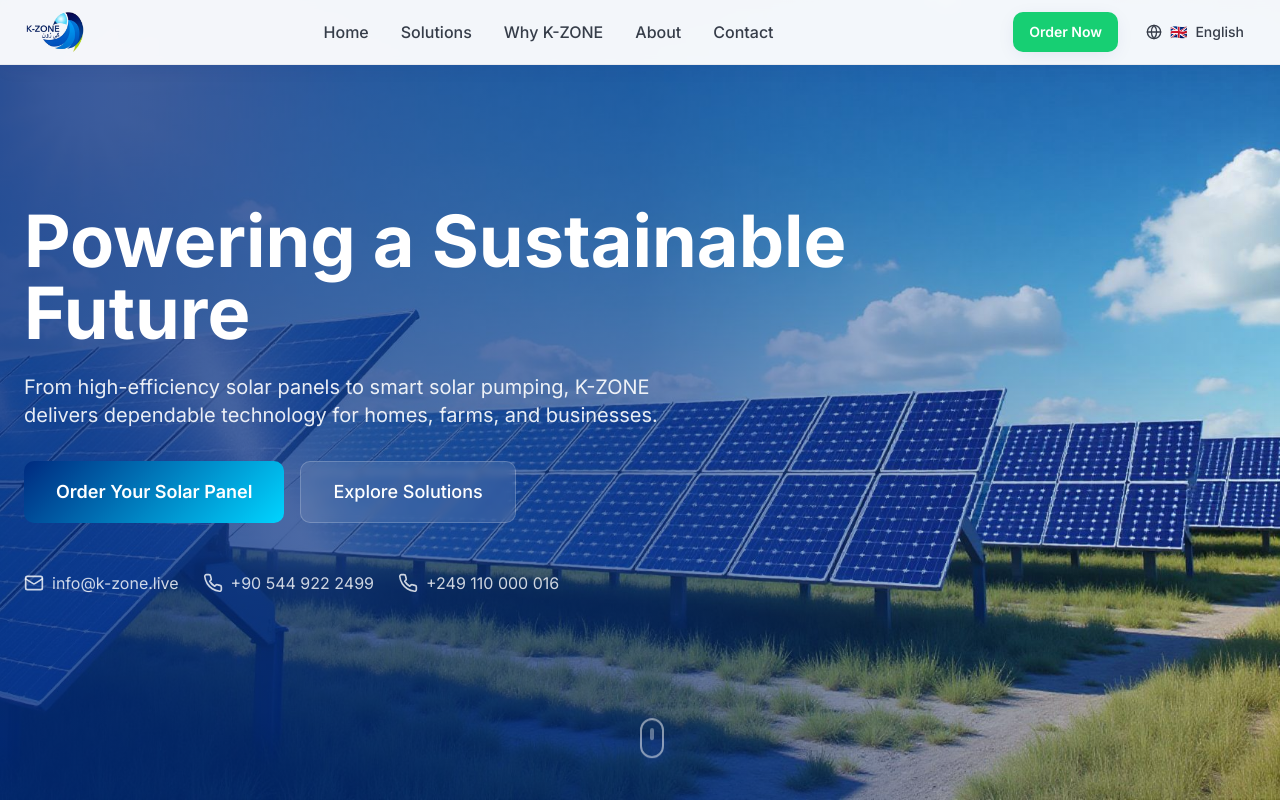
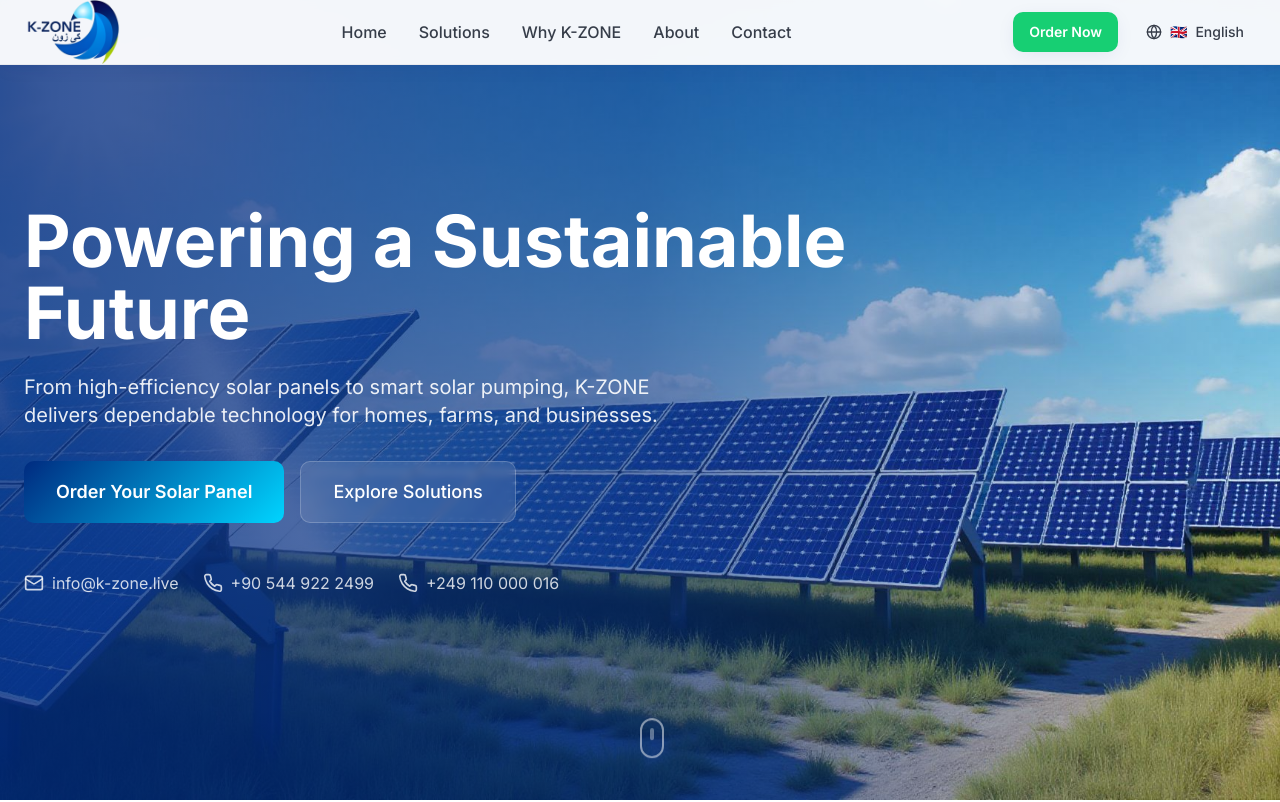
Before and after one commit to ibrahimrayis/k-zone, a React (Vite) app: page / in a window 1280 px wide. Shown: the top 802 px of the page. Built offline with nearby package versions, Linux system fonts and the light colour scheme.

Commit message:
Update logo and size

```diff
--- a/src/components/Header.tsx
+++ b/src/components/Header.tsx
@@ -33,9 +33,9 @@ export const Header: React.FC = () => {
           {/* Logo */}
           <div className="flex items-center space-x-3">
             <img
-              src="/lovable-uploads/aeaa84a7-a1ba-48e6-8647-9f97304fcf0b.png"
+              src="/lovable-uploads/520d0835-88ab-4fed-9d0b-e42e59971c83.png"
               alt="K-ZONE Trading Services"
-              className="h-10 w-auto"
+              className="h-16 w-auto"
             />
           </div>
 
```
Also changed, not shown: public/lovable-uploads/520d0835-88ab-4fed-9d0b-e42e59971c83.png (added).
